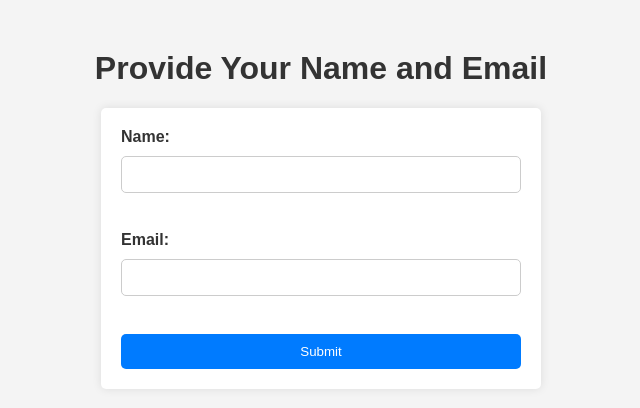
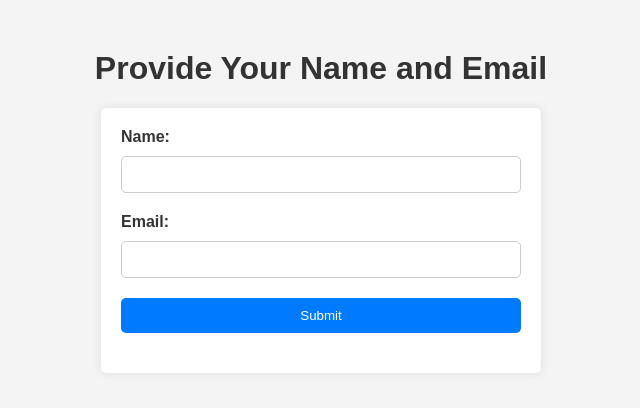
Before and after one commit to jithin2059/HeyBuddy, a Flask app: page /chatbot/ in a window 1280 px wide. Shown: the top 408 px of the page, without its empty margins (319-959 px from the left). Run offline with Flask 3, Linux system fonts and the light colour scheme.

Commit message:
Update new_email.html

```diff
--- a/templates/new_email.html
+++ b/templates/new_email.html
@@ -19,7 +19,7 @@
             color: #333;
         }
 
-        form {
+        .form-container {
             max-width: 400px;
             margin: 0 auto;
             padding: 20px;
@@ -28,24 +28,27 @@
             box-shadow: 0 0 10px rgba(0, 0, 0, 0.1);
         }
 
-        label {
+        .form-group {
+            margin-bottom: 20px;
+        }
+
+        .form-group label {
             display: block;
             margin-bottom: 10px;
             font-weight: bold;
             color: #333;
         }
 
-        input[type="text"],
-        input[type="email"] {
+        .form-group input[type="text"],
+        .form-group input[type="email"] {
             width: 100%;
             padding: 10px;
-            margin-bottom: 20px;
             border: 1px solid #ccc;
             border-radius: 5px;
             box-sizing: border-box;
         }
 
-        button[type="submit"] {
+        .form-group button[type="submit"] {
             width: 100%;
             padding: 10px;
             background-color: #007bff;
@@ -56,19 +59,27 @@
             transition: background-color 0.3s ease;
         }
 
-        button[type="submit"]:hover {
+        .form-group button[type="submit"]:hover {
             background-color: #0056b3;
         }
     </style>
 </head>
 <body>
     <h1>Provide Your Name and Email</h1>
-    <form method="POST">
-        <label for="name">Name:</label>
-        <input type="text" id="name" name="name" required><br><br>
-        <label for="email">Email:</label>
-        <input type="email" id="email" name="email" required><br><br>
-        <button type="submit">Submit</button>
-    </form>
+    <div class="form-container">
+        <form method="POST">
+            <div class="form-group">
+                <label for="name">Name:</label>
+                <input type="text" id="name" name="name" required>
+            </div>
+            <div class="form-group">
+                <label for="email">Email:</label>
+                <input type="email" id="email" name="email" required>
+            </div>
+            <div class="form-group">
+                <button type="submit">Submit</button>
+            </div>
+        </form>
+    </div>
 </body>
 </html>
```
